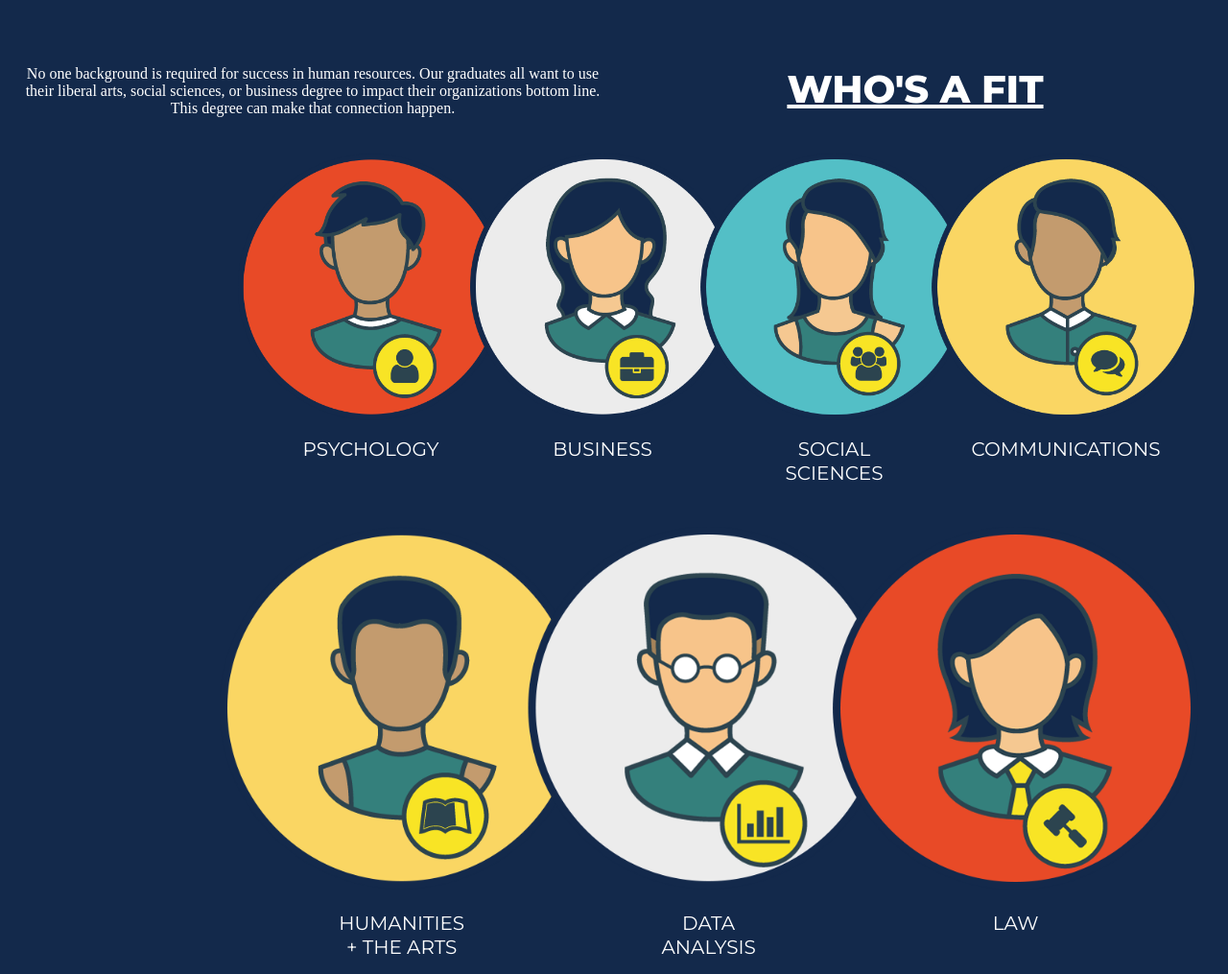
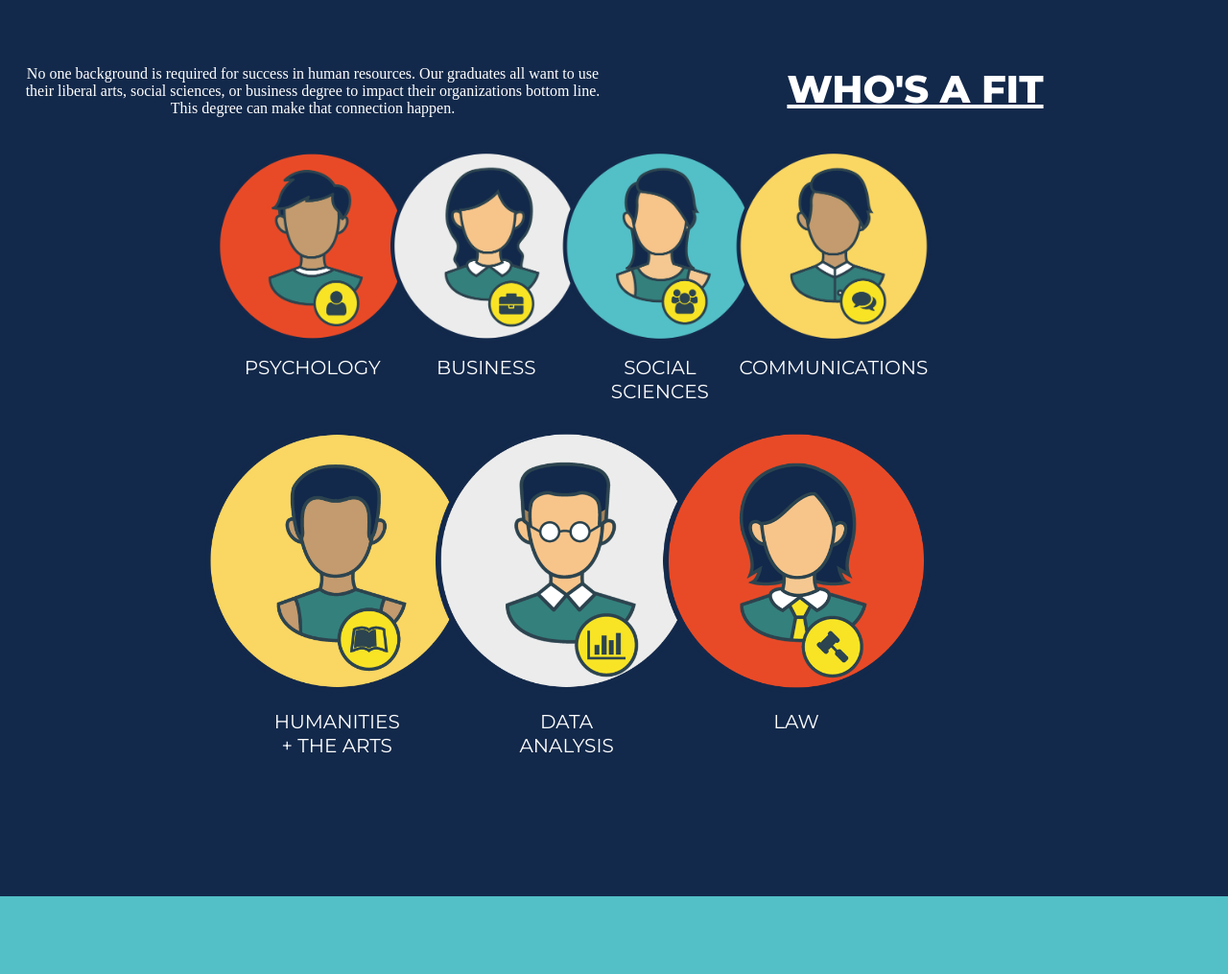
Before and after one commit to a-vilmin/sarah_responsive_site, a plain HTML site: page index.html in a window 1280 px wide. Shown: the part 1780-2795 px from the top of the page at 96% size. Drawn offline with nearby package versions, Linux system fonts and the light colour scheme; a web font is replaced by a local one.

Commit message:
changes on whos a fit

```diff
--- a/assets/main.css
+++ b/assets/main.css
@@ -16,7 +16,6 @@
   font-weight: 200;
 }
 
-
 #top-hero-subtitle {
   background-color: white;
   color: #13294B;
@@ -26,8 +25,7 @@
   font-weight: bold;
 }
 
-
-.text-above-button{
+.text-above-button {
   font-family: adobe-garamond-pro, serif;
   font-weight: 400;
   font-style: normal;
@@ -35,25 +33,25 @@
   line-height: normal;
 }
 
-.has-text-centered{
+.has-text-centered {
   font-family: adobe-garamond-pro, serif;
   font-weight: 400;
   font-style: normal;
   line-height: normal;
 }
 
-.section-lead-in{
+.section-lead-in {
   font-family: adobe-garamond-pro, serif;
   font-weight: 400;
   font-style: normal;
   width: 50%;
 }
 
-.position-title{
+.position-title {
   font-family: 'Montserrat', sans-serif;
 }
 
-.partner-logo{
+.partner-logo {
   padding-bottom: 30px;
 }
 
@@ -90,7 +88,7 @@
 .grad-quote-1 {
   margin-top: 5%;
   font-size: 200%;
-  text-align:left;
+  text-align: left;
   line-height: normal;
 }
 
@@ -99,39 +97,45 @@
     display: flex;
     flex-direction: row-reverse;
   }
+
   .reverse-header {
     display: flex;
     flex-direction: column-reverse;
   }
+
   .is-do-circle {
     max-width: 30%;
   }
+
   .is-do-middle-circle {
     max-width: 50%;
   }
-	.bubble-head{
-	margin-right: -50%;
-	}
-	.bubble-head-lg{
-		margin-right:-100%
-	}
 
-	.bubble-head-xlg{
-		margin-right:-150%
-	}
-
-	.bubble-head-sm{
+  .bubble-head {
     margin-right: -50%;
   }
 
-	.section-header{
+  .bubble-head-lg {
+    margin-right: -100%;
+  }
+
+  .bubble-head-xlg {
+    margin-right: -150%;
+  }
+
+  .bubble-head-sm {
+    margin-right: -50%;
+  }
+
+  .section-header {
     text-decoration: underline;
   }
 
-	#top-hero-title{
+  #top-hero-title {
     font-size: 40pt;
   }
-	#top-hero-subtitle{
+
+  #top-hero-subtitle {
     font-size: 60pt;
   }
 }
--- a/index.html
+++ b/index.html
@@ -115,42 +115,45 @@
       </div>
     </div>
 
-    <!--TODO fix the ordering issues -->
-    <div class="columns has-text-centered">
-      <div class="column is-3">
+    <div class="container is-centered">
+      <div class="columns has-text-centered" style="margin-right: 20%;">
+        <div class="column">
           <img class="bubble-head-xlg" src="./assets/ler_avatar2-Wcircle.png">
           <h2 class="subtitle is-avi-title position-title bubble-head-xlg">PSYCHOLOGY</h2>
 
         </div>
-      <div class="column is-3">
+        <div class="column">
           <img class="bubble-head-lg" src="./assets/ler_avatar3-Wcircle.png">
           <h2 class="subtitle is-avi-title position-title bubble-head-lg">BUSINESS</h2>
 
         </div>
-      <div class="column is-3">
+        <div class="column">
           <img class="bubble-head-sm" src="./assets/ler_avatar4-Wcircle.png">
           <h2 class="subtitle is-avi-title position-title bubble-head">SOCIAL<br> SCIENCES</h2>
         </div>
 
-      <div class="column is-3">
+        <div class="column">
           <img src="./assets/ler_avatar5-Wcircle.png">
           <h2 class="subtitle is-avi-title position-title">COMMUNICATIONS</h2>
         </div>
       </div>
+    </div>
 
-    <div class="columns has-text-centered">
-      <div class="column is-4">
+    <div class="container is-centered">
+      <div class="columns has-text-centered" style="margin-right: 20%;">
+        <div class="column">
           <img class="bubble-head-lg" src="./assets/ler_avatar6-Wcircle.png">
           <h2 class="subtitle is-avi-title position-title bubble-head-lg">HUMANITIES<br>+ THE ARTS</h2>
         </div>
 
-      <div class="column is-4">
+        <div class="column">
           <img class="bubble-head" src="./assets/ler_avatar7-Wcircle.png">
           <h2 class="subtitle is-avi-title position-title bubble-head">DATA<br>ANALYSIS</h2>
         </div>
-      <div class="column is-4">
+        <div class="column">
           <img src="./assets/ler_avatar8-Wcircle.png">
           <h2 class="subtitle is-avi-title position-title">LAW</h2>
+        </div>
       </div>
     </div>
   </section>
```
Lines whose indentation alone changed are shown as unchanged.
